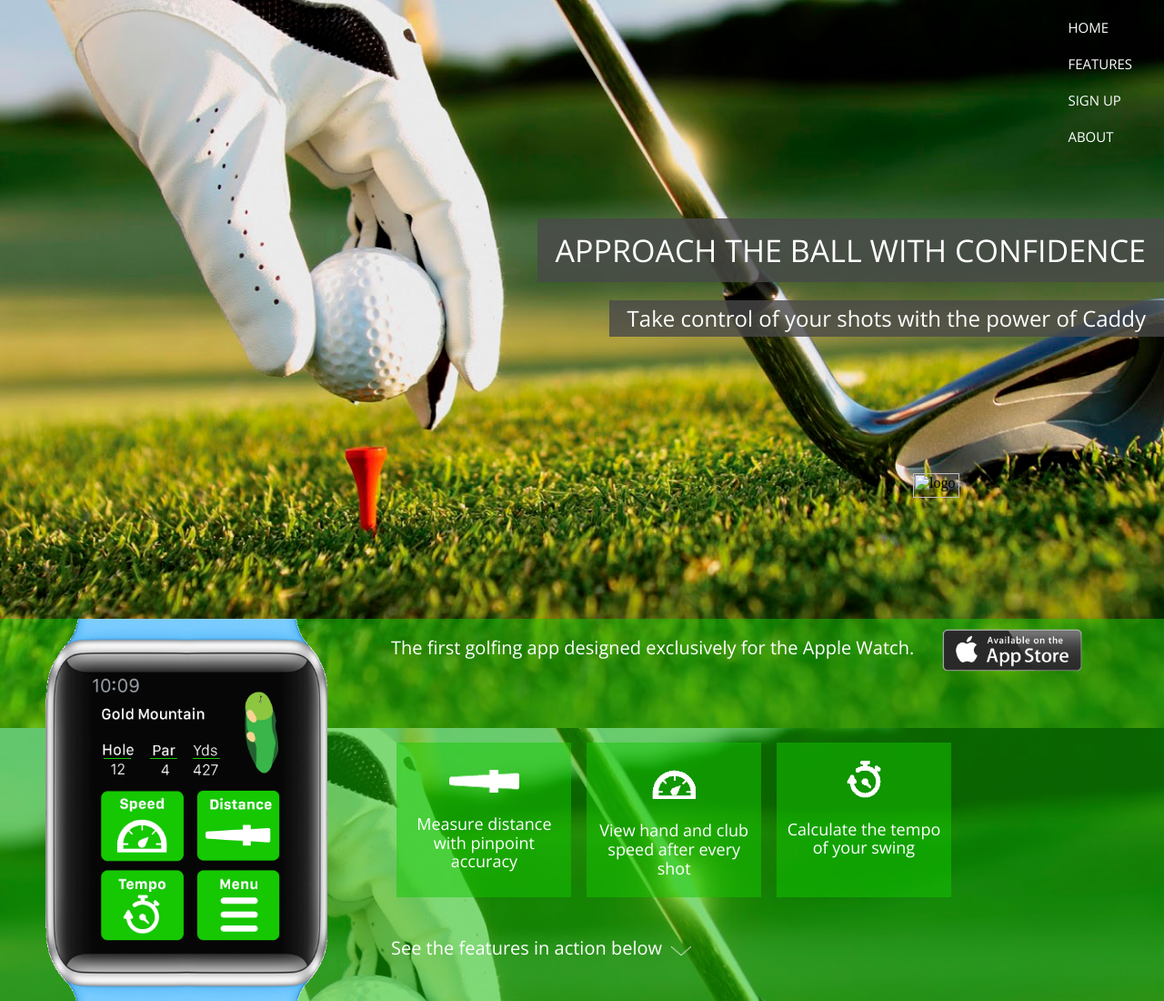
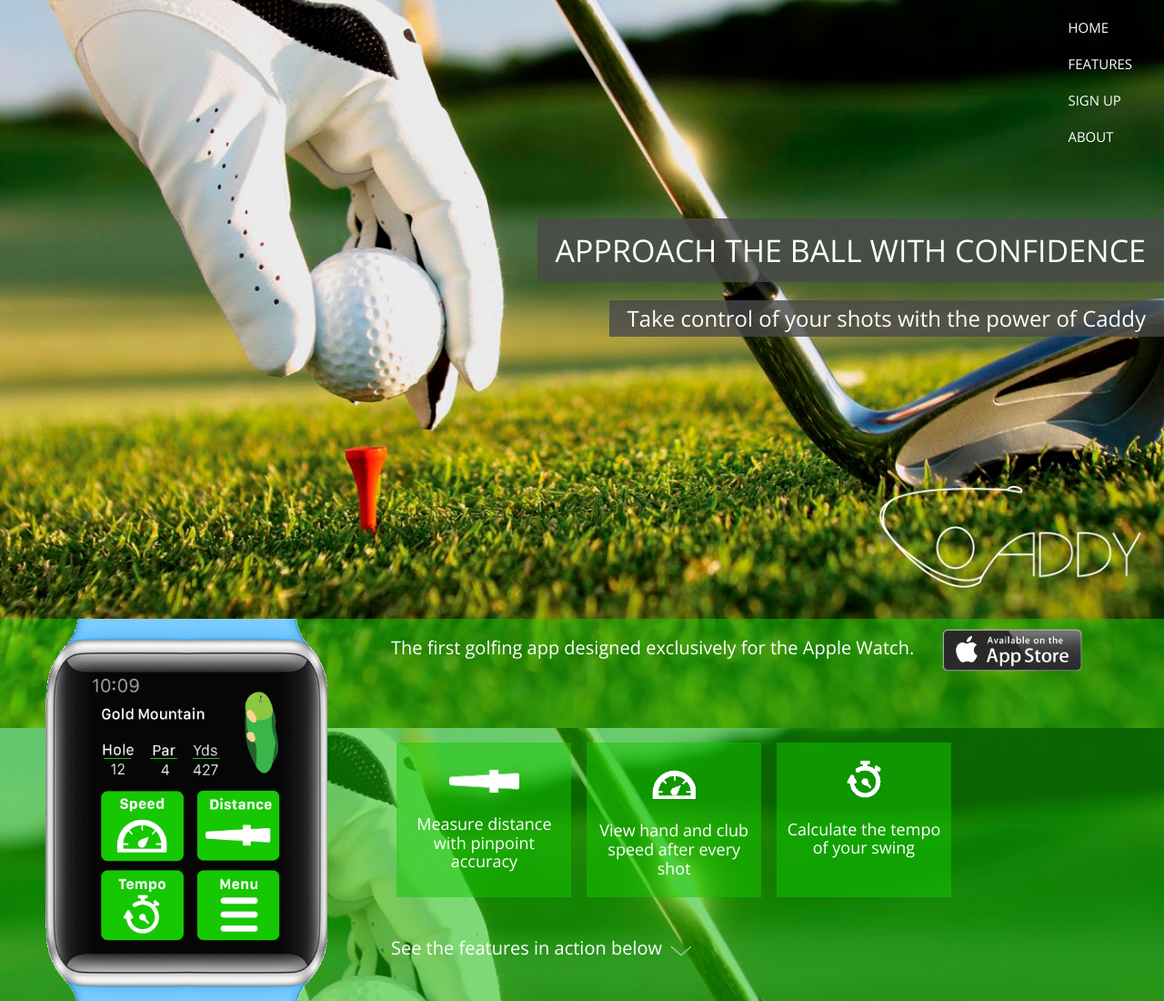
Before and after one commit to techmann/Caddy, a plain HTML site: page index.html in a window 1280 px wide. Shown: the top 1100 px of the page at 91% size. Drawn offline with nearby package versions, Linux system fonts and the light colour scheme.

Commit message:
added logo fix

```diff
--- a/index.html
+++ b/index.html
@@ -60,7 +60,7 @@
              of Caddy</h2>
     </div>
     <div style="clear: both;"></div>
-      <img src="images/logo.png" alt="logo" id="logo1"/>
+      <img src="images/caddy_single_logo.png" alt="logo" id="logo1"/>
 
 </div>
 </div>
```
